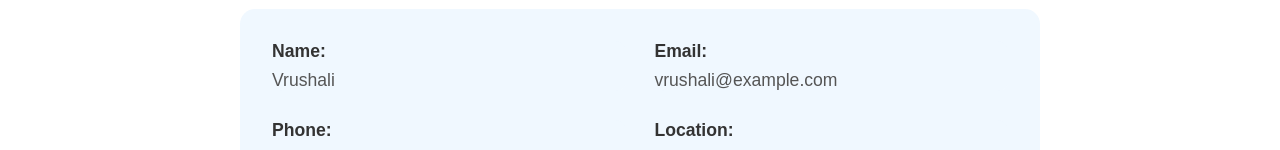
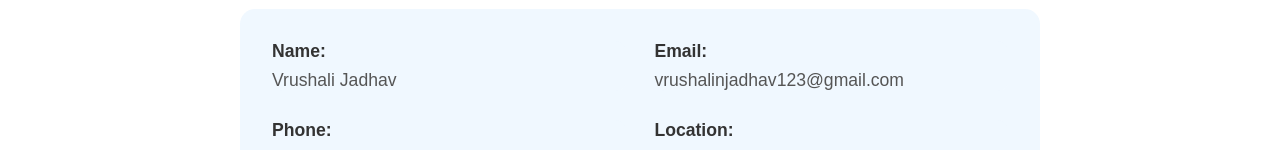
Before and after one commit to vrushalii77/vrushali-portfolio, a React (Vite) app: page /aboutme in a window 1280 px wide. Shown: the part 594-744 px from the top of the page. Built offline with nearby package versions, Linux system fonts and the light colour scheme.

Commit message:
changes done in about page

```diff
--- a/src/components/About/Aboutme.jsx
+++ b/src/components/About/Aboutme.jsx
@@ -41,11 +41,11 @@ function Aboutme() {
         <div className="personal-info">
           <div className="info1">
             <span className="details">Name:</span>
-            <span className="details1">Vrushali</span>
+            <span className="details1">Vrushali Jadhav</span>
           </div>
           <div className="info1">
             <span className="details">Email:</span>
-            <span className="details1">vrushali@example.com</span>
+            <span className="details1">vrushalinjadhav123@gmail.com</span>
           </div>
           <div className="info2">
             <span className="details">Phone:</span>
```
